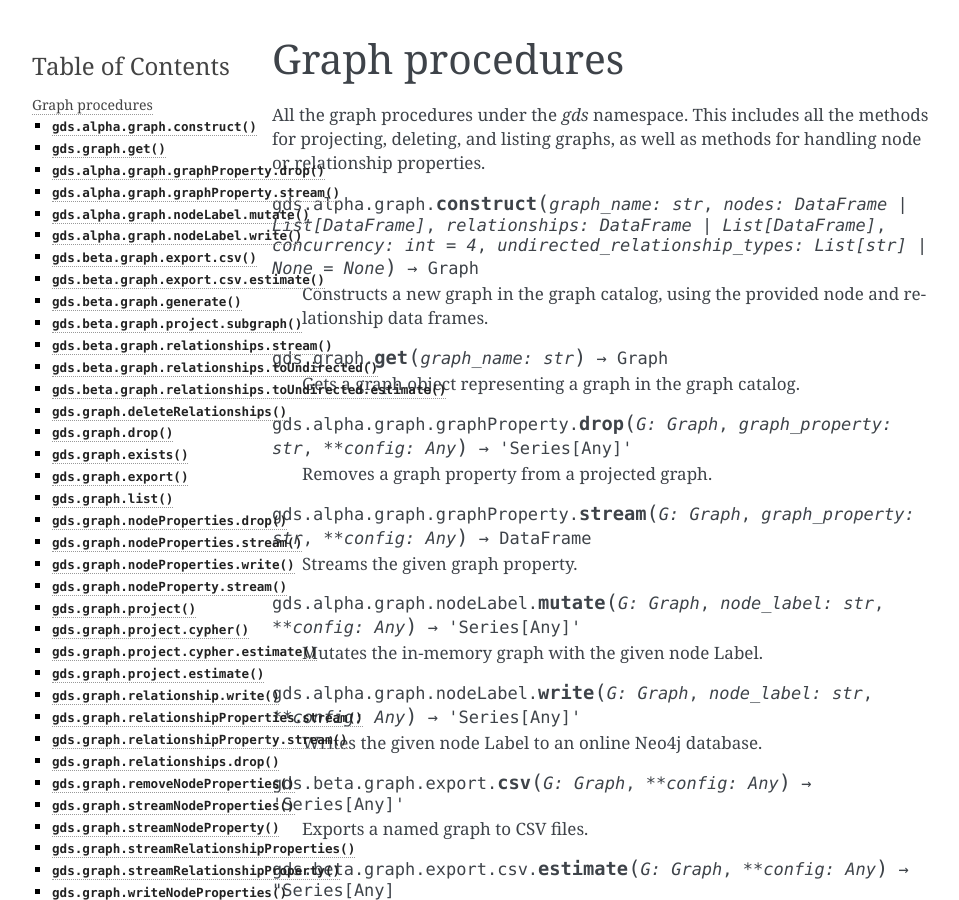
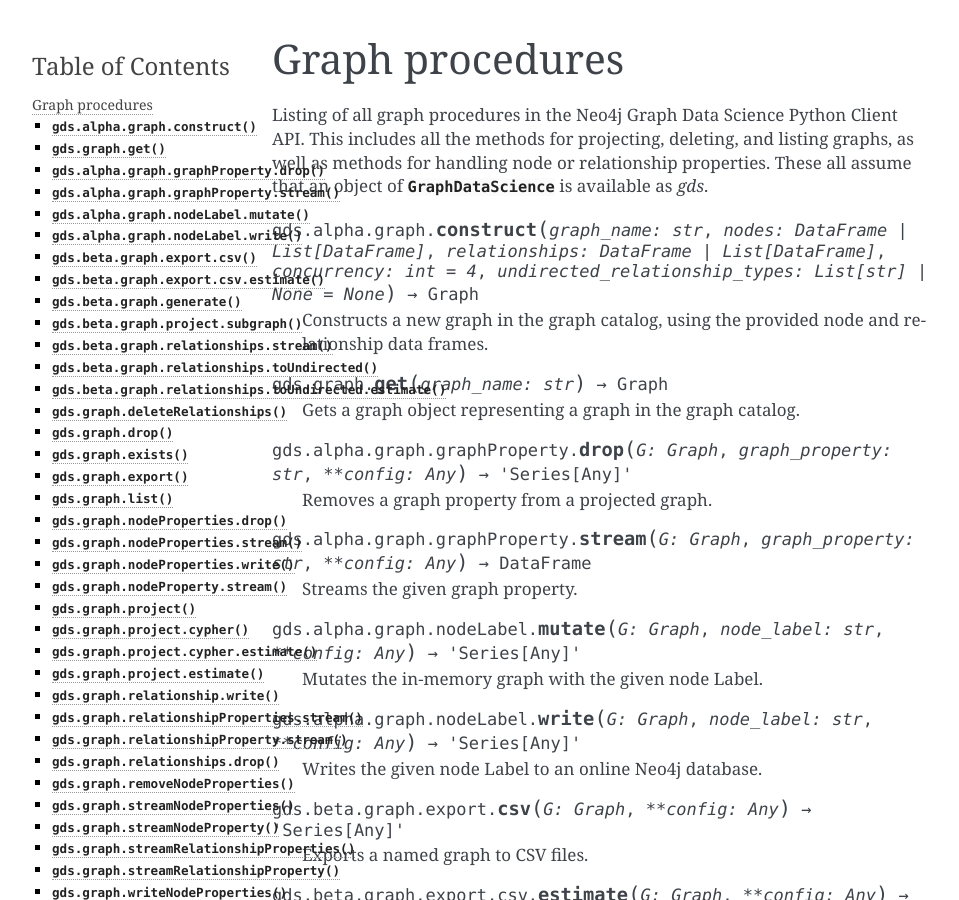
Before and after one commit to neo4j/graph-data-science-client, a Sphinx documentation site: the page built from doc/sphinx/source/graph.rst, in a window 1280 px wide and 900 px high. Shown: the whole window, without its empty margins (148-1107 px from the left). Built offline with Sphinx 7.4.7, drawn with Linux system fonts in a browser that asks for light colours.

Commit message:
Expand page headers and add class ref link

```diff
--- a/doc/sphinx/source/algorithms.rst
+++ b/doc/sphinx/source/algorithms.rst
@@ -1,6 +1,7 @@
 Algorithms procedures
 ----------------------
-All the graph procedures under the `gds` namespace.
+Listing of all algorithm procedures in the Neo4j Graph Data Science Python Client API.
+These all assume that an object of :class:`.GraphDataScience` is available as `gds`.
 
 .. py:function:: gds.allShortestPaths.delta.mutate(G: Graph, **config: Any) -> "Series[Any]"
 
--- a/doc/sphinx/source/graph.rst
+++ b/doc/sphinx/source/graph.rst
@@ -1,8 +1,9 @@
 Graph procedures
 ----------------
-All the graph procedures under the `gds` namespace.
-This includes all the methods for projecting, deleting, and listing graphs,
-as well as methods for handling node or relationship properties.
+Listing of all graph procedures in the Neo4j Graph Data Science Python Client API.
+This includes all the methods for projecting, deleting, and listing graphs, as well as methods for handling node or relationship properties.
+These all assume that an object of :class:`.GraphDataScience` is available as `gds`.
+
 
 .. py:function:: gds.alpha.graph.construct(graph_name: str, nodes: Union[DataFrame, List[DataFrame]], relationships: Union[DataFrame, List[DataFrame]], concurrency: int = 4, undirected_relationship_types: Optional[List[str]] = None) -> Graph
 
--- a/doc/sphinx/source/misc.rst
+++ b/doc/sphinx/source/misc.rst
@@ -1,6 +1,9 @@
 Miscellaneous procedures
 -------------------------
-All the miscellaneous procedures including configuring the library.
+Listing of all miscellaneous procedures in the Neo4j Graph Data Science Python Client API.
+This includes procedures for configuring the library.
+These all assume that an object of :class:`.GraphDataScience` is available as `gds`.
+
 
 .. py:function:: gds.alpha.config.defaults.list(key: Optional[str] = None, username: Optional[str] = None) -> DataFrame
 
--- a/doc/sphinx/source/ml.rst
+++ b/doc/sphinx/source/ml.rst
@@ -1,7 +1,9 @@
 Machine learning procedures
 ----------------------------
-All the machine learning procedures under the `gds` namespace.
+Listing of all machine learning procedures in the Neo4j Graph Data Science Python Client API..
 This includes running embedding algorithms and creating various pipelines.
+These all assume that an object of :class:`.GraphDataScience` is available as `gds`.
+
 
 .. py:function:: gds.pipeline.get(pipeline_name: str) -> TrainingPipeline[PipelineModel]
 
--- a/doc/sphinx/source/model.rst
+++ b/doc/sphinx/source/model.rst
@@ -1,6 +1,8 @@
 Model procedures
 ----------------
-All the model procedures under the `gds` namespace.
+Listing of all model procedures in the Neo4j Graph Data Science Python Client API.
+These all assume that an object of :class:`.GraphDataScience` is available as `gds`.
+
 
 .. py:function:: gds.alpha.backup(**config) -> DataFrame
 
```
